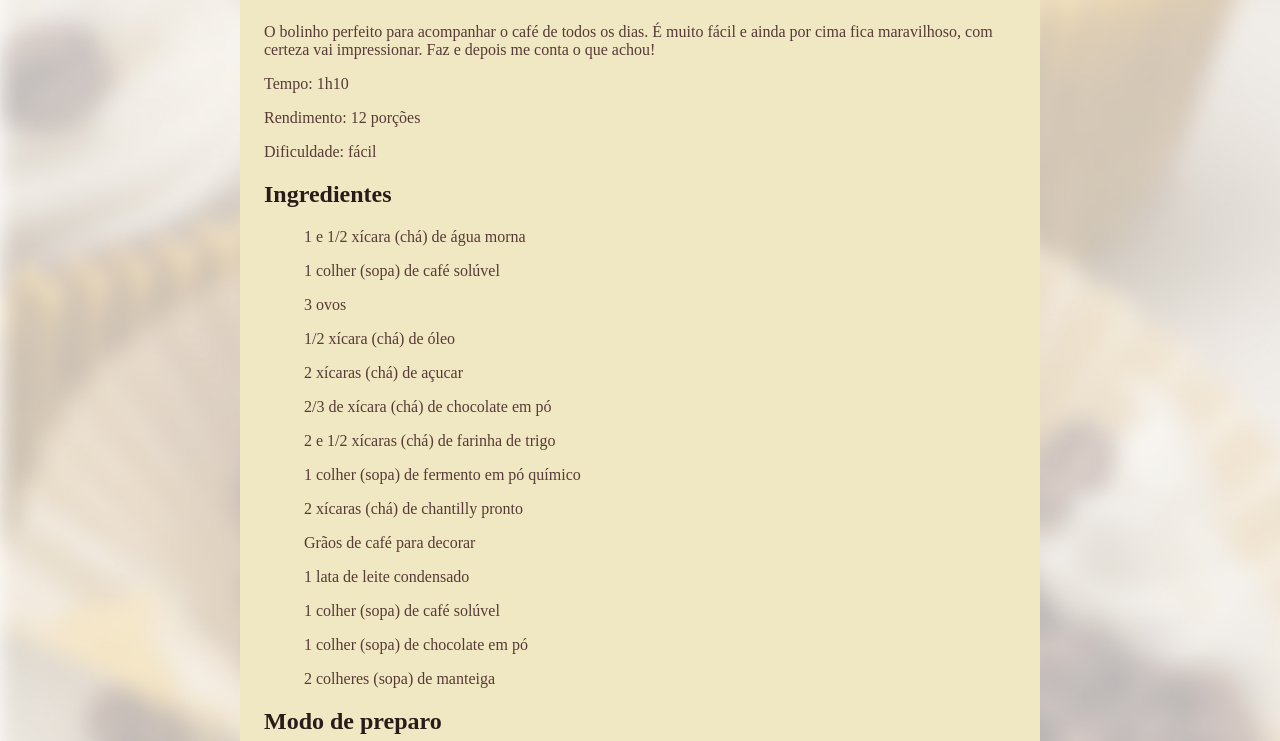
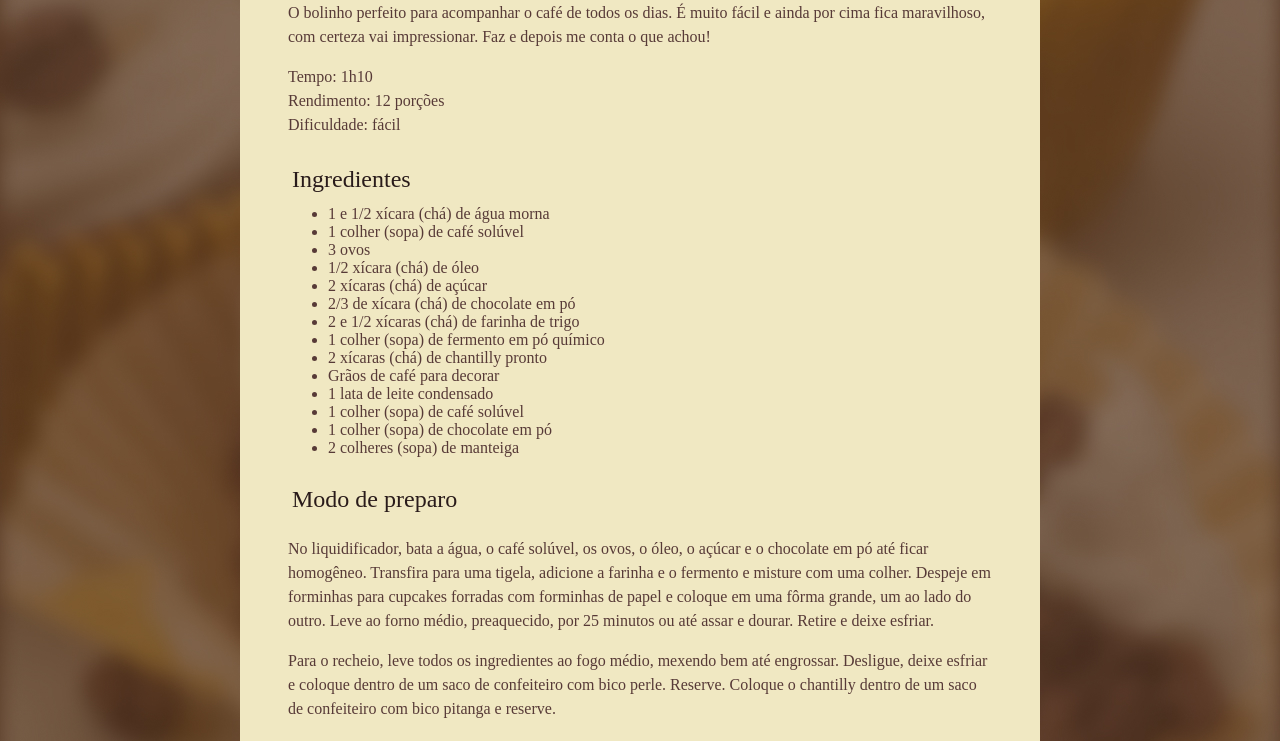
Before and after one commit to jotapegarrafiel/HTML, a plain HTML site: page Receita de bolo/index.html in a window 1280 px wide. Shown: the part 575-1316 px from the top of the page. Drawn offline with Linux system fonts and the light colour scheme; a web font is replaced by a local one.

Commit message:
arrumei tudo

```diff
--- a/Receita de bolo/index.html
+++ b/Receita de bolo/index.html
@@ -4,40 +4,45 @@
     <link rel="stylesheet" href="style.css">
     <link rel="preconnect" href="https://fonts.googleapis.com">
     <link rel="preconnect" href="https://fonts.gstatic.com" crossorigin>
-    <link href="https://fonts.googleapis.com/css2?family=Alice&display=swap" rel="stylesheet">
     <meta charset="UTF-8">
     <meta name="viewport" content="width=device-width, initial-scale=1.0">
+    <link href="https://fonts.googleapis.com/css2?family=Alice&display=swap" rel="stylesheet">
     <title>Receita de cupcake</title>
 </head>
 <body>
     <div id="content">
         <img src="./assets/main-image.jpg" alt="Foto de um cupcake">
         <main>
-            <section class="conteudo">
+            <section id="page">
                 <h1>Cupcake de café com chantilly</h1>
-                <p>O bolinho perfeito para acompanhar o café de todos os dias. É muito fácil e ainda por cima fica maravilhoso, com certeza vai impressionar. Faz e depois me conta o que achou!</p>
-                <p>Tempo: 1h10</p>
-                <p>Rendimento: 12 porções</p>
-                <p>Dificuldade: fácil</p>
+                <p>O bolinho perfeito para acompanhar o café de todos os dias. É muito fácil e ainda por cima fica maravilhoso, com certeza vai impressionar. Faz e depois me conta o que achou!
+                </p>
+                <p>
+                Tempo: 1h10<br>
+                Rendimento: 12 porções<br>
+                Dificuldade: fácil
+                </p>
             </section>
-            <section class="lista">
+            <section id="ingredients">
                 <h2>Ingredientes</h2>
-                <ul>1 e 1/2 xícara (chá) de água morna</ul>
-                <ul>1 colher (sopa) de café solúvel</ul>
-                <ul>3 ovos</ul>
-                <ul>1/2 xícara (chá) de óleo</ul>
-                <ul>2 xícaras (chá) de açucar</ul>
-                <ul>2/3 de xícara (chá) de chocolate em pó</ul>
-                <ul>2 e 1/2 xícaras (chá) de farinha de trigo</ul>
-                <ul>1 colher (sopa) de fermento em pó químico</ul>
-                <ul>2 xícaras (chá) de chantilly pronto</ul>
-                <ul>Grãos de café para decorar</ul>
-                <ul>1 lata de leite condensado</ul>
-                <ul>1 colher (sopa) de café solúvel</ul>
-                <ul>1 colher (sopa) de chocolate em pó</ul>
-                <ul>2 colheres (sopa) de manteiga</ul>
+                <ul>
+                    <li>1 e 1/2 xícara (chá) de água morna</li>
+                    <li>1 colher (sopa) de café solúvel</li>
+                    <li>3 ovos</li>
+                    <li>1/2 xícara (chá) de óleo</li>
+                    <li>2 xícaras (chá) de açúcar</li>
+                    <li>2/3 de xícara (chá) de chocolate em pó</li>
+                    <li>2 e 1/2 xícaras (chá) de farinha de trigo</li>
+                    <li>1 colher (sopa) de fermento em pó químico</li>
+                    <li>2 xícaras (chá) de chantilly pronto</li>
+                    <li>Grãos de café para decorar</li>
+                    <li>1 lata de leite condensado</li>
+                    <li>1 colher (sopa) de café solúvel</li>
+                    <li>1 colher (sopa) de chocolate em pó</li>
+                    <li>2 colheres (sopa) de manteiga</li>
+                </ul>
             </section>
-            <section class="preparo">
+            <section id="preparation">
                 <h2>Modo de preparo</h2>
                 <p>No liquidificador, bata a água, o café solúvel, os ovos, o óleo, o açúcar e o chocolate em pó até ficar homogêneo. Transfira para uma tigela, adicione a farinha e o fermento e misture com uma colher. Despeje em forminhas para cupcakes forradas com forminhas de papel e coloque em uma fôrma grande, um ao lado do outro. Leve ao forno médio, preaquecido, por 25 minutos ou até assar e dourar. Retire e deixe esfriar.</p>
                 <p>Para o recheio, leve todos os ingredientes ao fogo médio, mexendo bem até engrossar. Desligue, deixe esfriar e coloque dentro de um saco de confeiteiro com bico perle. Reserve. Coloque o chantilly dentro de um saco de confeiteiro com bico pitanga e reserve. </p>
@@ -45,5 +50,8 @@
             </section>
         </main>
     </div>
+        <footer>
+            <p>Feito com <img src="./assets/ph_heart-fill.svg" alt="Ícone de coração"> pela Rocketseat</p>
+        </footer>
 </body>
 </html>
--- a/Receita de bolo/style.css
+++ b/Receita de bolo/style.css
@@ -1,8 +1,18 @@
+:root {
+    margin: 0;
+    padding: 0;
+    font-family: "Alice", serif;
+}
+
 body {
     border-radius: 24px;
-    background-image: url(./assets/bg-image.jpg);
+    background-image: url(./assets/Página\ de\ receita.jpg);
     background-color: #573824;
-    background-size: cover
+    background-size: cover;
+}
+
+main {
+    padding: 24px;
 }
 
 #content {
@@ -14,26 +24,45 @@ body {
     box-sizing: border-box;
 }
 
-main {
-    font-family: "Alice", serif;
-    font-weight: 400;
-    font-style: normal;
-}
 img {
     border-radius: 16px;
 }
-div h1 {
+h1 {
     font-size: 40px;
     color: #291B1A;
     line-height: 140%;
+    padding-bottom: 4px;
+    margin: 0;
+    font-weight: normal;
+
 }
-div h2 {
+
+section p {
+    line-height: 150%;
+}
+#ingredients ul{
+    margin: 0;
+}
+h2 {
     font-size: 24px;
     color: #291B1A;
-    font-weight: 150%;
+    line-height: 150%;
+    padding: 4px;
+    font-weight: normal;
+    margin-bottom: 4px;
 
 }
-div p, ul {
+p, ul {
     font-size: 16px;
     color: #573A37;
 }
+
+footer p {
+    color: #F0E8C2;
+    text-align: center;
+    margin-bottom: 48px;
+}
+
+footer img {
+    vertical-align: middle;
+}
```
Also changed, not shown: Receita de bolo/assets/Página de receita.jpg (added), Receita de bolo/assets/ph_heart-fill.svg (added).
